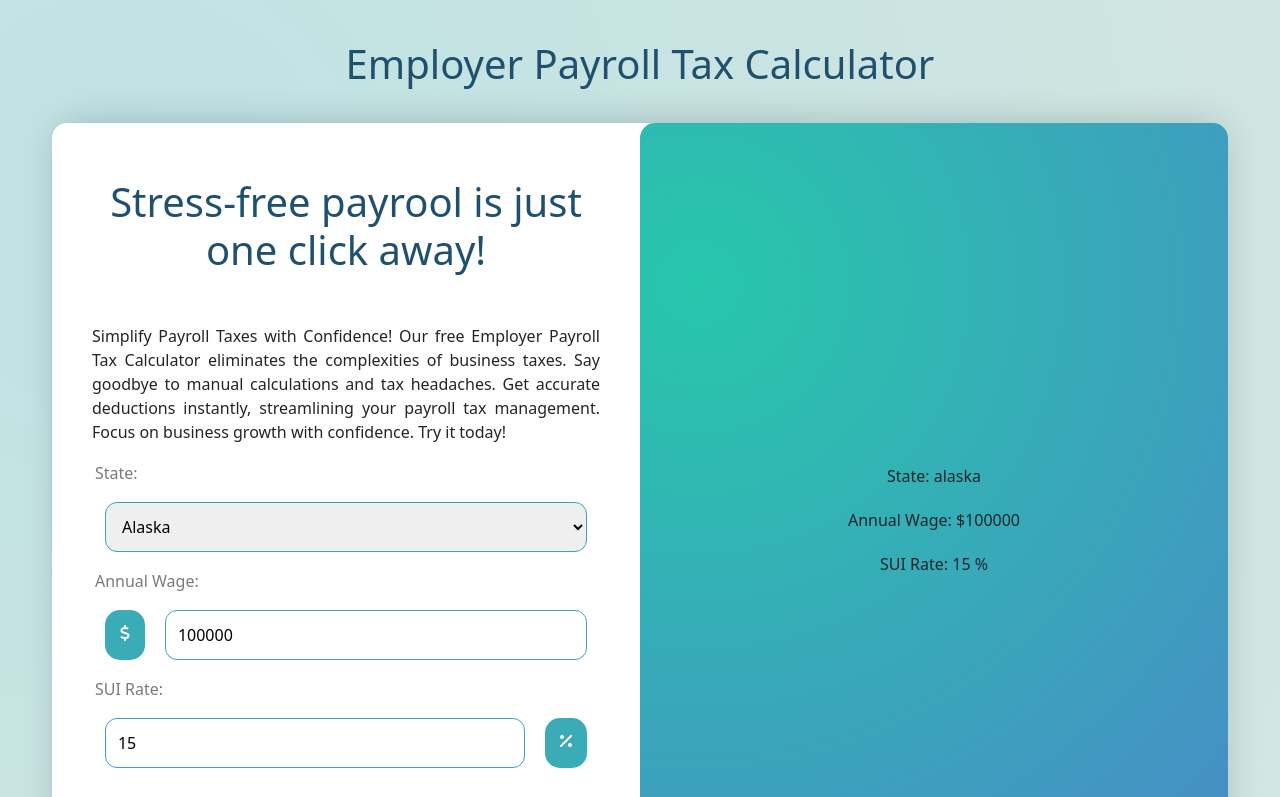
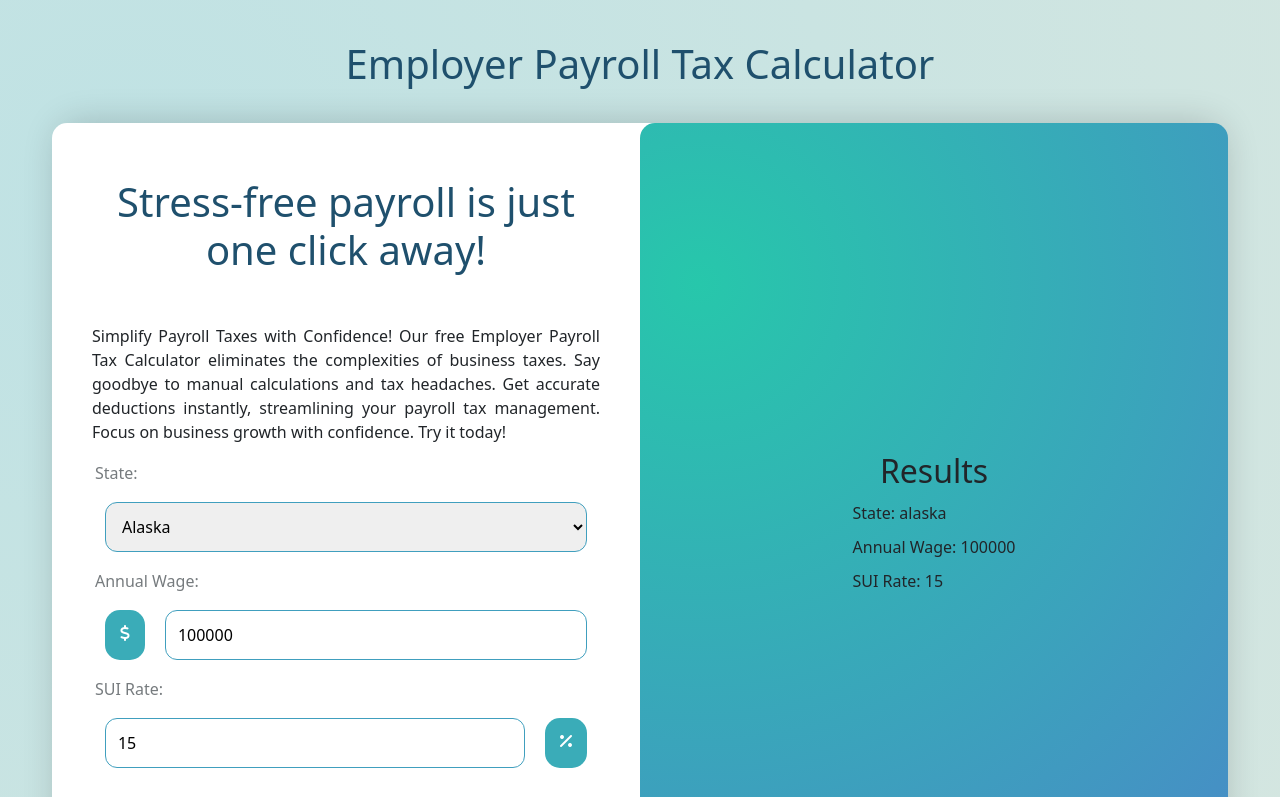
Before and after one commit to MarianaTellezR/employer-payroll-tax-calculator-mariana-tellez, a React (Create React App) app: page / in a window 1280 px wide. Shown: the top 797 px of the page. Built offline with nearby package versions, Linux system fonts and the light colour scheme.

Commit message:
Created Results.js

```diff
--- a/src/Payroll.js
+++ b/src/Payroll.js
@@ -1,5 +1,6 @@
 import React, { useState } from "react";
 import "./Payroll.css";
+import Results from "./Results";
 
 export default function Payroll() {
   const [state, setState] = useState("alaska");
@@ -31,7 +32,7 @@ export default function Payroll() {
     <div className="Payroll">
       <div className="row">
         <div className="col-sm-12 col-md-6 payroll-left">
-          <h1>Stress-free payrool is just one click away!</h1>
+          <h1>Stress-free payroll is just one click away!</h1>
           <p>
             Simplify Payroll Taxes with Confidence! Our free Employer Payroll
             Tax Calculator eliminates the complexities of business taxes. Say
@@ -83,10 +84,8 @@ export default function Payroll() {
           </form>
         </div>
         <div className="col-sm-12 col-md-6 payroll-right">
-          <p>State: {state}</p>
-          <p>Annual Wage: ${annualWage}</p>
-          <p>SUI Rate: {suiRate} %</p>
           <h2>{message}</h2>
+          <Results state={state} wage={annualWage} sui={suiRate} />
         </div>
       </div>
     </div>
--- /dev/null
+++ b/src/Results.js
@@ -0,0 +1,12 @@
+import React from "react";
+
+export default function Results(props) {
+  return (
+    <div className="Results">
+      <h2>Results</h2>
+      <p>State: {props.state}</p>
+      <p>Annual Wage: {props.wage}</p>
+      <p>SUI Rate: {props.sui}</p>
+    </div>
+  );
+}
```
